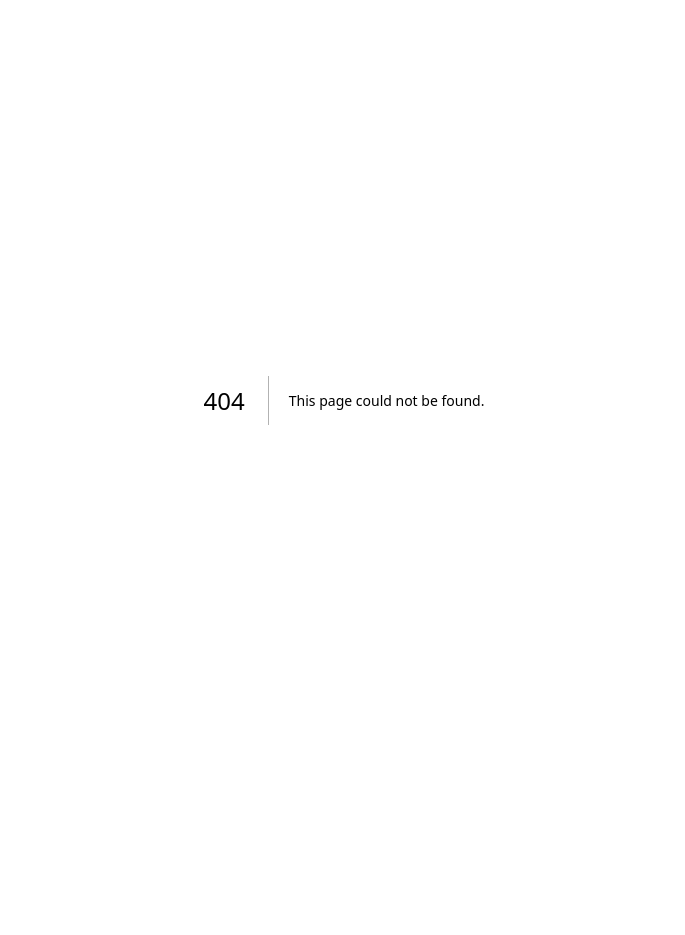
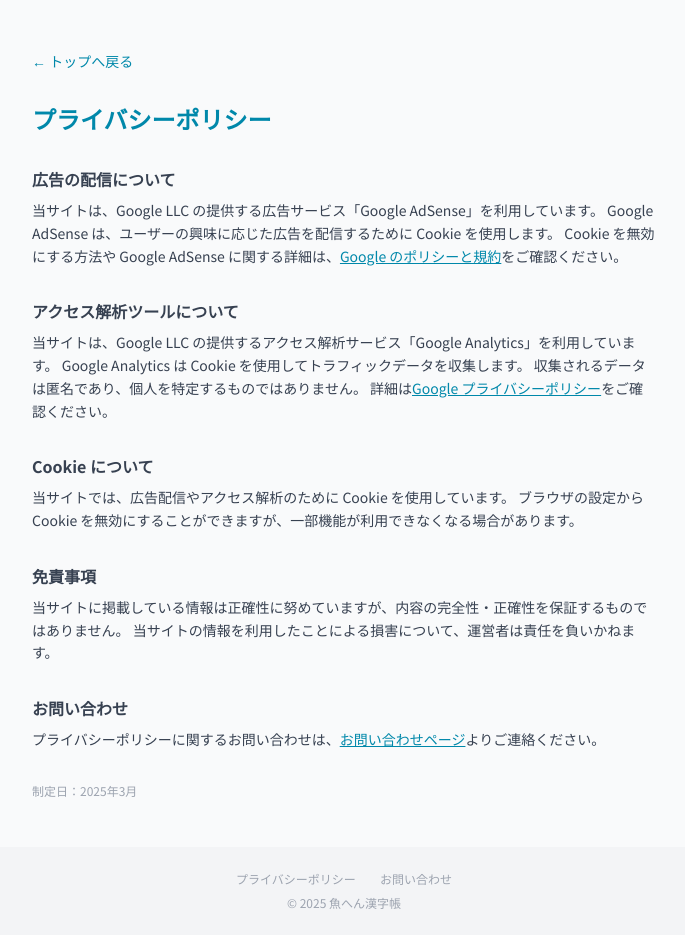
Before and after one commit to kai-ai-123/sakana-kanji, a Next.js app in the folder app/: page /privacy in a window 1280 px wide. Before the commit this address had no page. Shown: the whole page, without its empty margins (296-981 px from the left). Before the commit the page ends 800 px from the top, so only its background shows below. Built offline with nearby package versions, Linux system fonts and the light colour scheme.

Commit message:
Add privacy policy, contact page, and footer for AdSense review
Co-Authored-By: Claude Sonnet 4.6 <noreply@anthropic.com>

```diff
--- /dev/null
+++ b/app/app/contact/page.tsx
@@ -0,0 +1,32 @@
+import type { Metadata } from "next";
+import Link from "next/link";
+
+export const metadata: Metadata = {
+  title: "お問い合わせ | 魚へん漢字帳",
+  description: "魚へん漢字帳へのお問い合わせはこちらから。",
+};
+
+export default function ContactPage() {
+  return (
+    <main className="min-h-screen" style={{ background: "#f9fafb" }}>
+      <div className="max-w-2xl mx-auto px-6 py-12">
+        <Link href="/" className="text-sm mb-8 inline-block" style={{ color: "#0088AA" }}>
+          ← トップへ戻る
+        </Link>
+        <h1 className="text-2xl font-black mb-4" style={{ color: "#0088AA" }}>お問い合わせ</h1>
+        <p className="text-sm mb-8 leading-relaxed" style={{ color: "#374151" }}>
+          ご意見・ご要望・誤りのご指摘などは、X（Twitter）のDMまたは返信にてご連絡ください。
+        </p>
+        <a
+          href="https://x.com/kai_ai_123"
+          target="_blank"
+          rel="noopener noreferrer"
+          className="inline-flex items-center gap-2 px-6 py-3 rounded-lg font-bold text-white text-sm"
+          style={{ background: "#0088AA" }}
+        >
+          X（@kai_ai_123）で連絡する
+        </a>
+      </div>
+    </main>
+  );
+}
--- a/app/app/layout.tsx
+++ b/app/app/layout.tsx
@@ -60,6 +60,13 @@ export default function RootLayout({
           }}
         />
         {children}
+        <footer className="py-6 text-center text-xs" style={{ background: "#f3f4f6", color: "#9ca3af" }}>
+          <div className="flex justify-center gap-6 mb-2">
+            <a href="/privacy" className="hover:underline">プライバシーポリシー</a>
+            <a href="/contact" className="hover:underline">お問い合わせ</a>
+          </div>
+          <p>© 2025 魚へん漢字帳</p>
+        </footer>
         <Script src="https://www.googletagmanager.com/gtag/js?id=G-MDHVVRKTS0" strategy="afterInteractive" />
         <Script id="google-analytics" strategy="afterInteractive">
           {`
--- /dev/null
+++ b/app/app/privacy/page.tsx
@@ -0,0 +1,78 @@
+import type { Metadata } from "next";
+import Link from "next/link";
+
+export const metadata: Metadata = {
+  title: "プライバシーポリシー | 魚へん漢字帳",
+  description: "魚へん漢字帳のプライバシーポリシーです。",
+};
+
+export default function PrivacyPage() {
+  return (
+    <main className="min-h-screen" style={{ background: "#f9fafb" }}>
+      <div className="max-w-2xl mx-auto px-6 py-12">
+        <Link href="/" className="text-sm mb-8 inline-block" style={{ color: "#0088AA" }}>
+          ← トップへ戻る
+        </Link>
+        <h1 className="text-2xl font-black mb-8" style={{ color: "#0088AA" }}>プライバシーポリシー</h1>
+
+        <div className="space-y-8 text-sm leading-relaxed" style={{ color: "#374151" }}>
+          <section>
+            <h2 className="font-bold text-base mb-2">広告の配信について</h2>
+            <p>
+              当サイトは、Google LLC の提供する広告サービス「Google AdSense」を利用しています。
+              Google AdSense は、ユーザーの興味に応じた広告を配信するために Cookie を使用します。
+              Cookie を無効にする方法や Google AdSense に関する詳細は、
+              <a href="https://policies.google.com/technologies/ads" target="_blank" rel="noopener noreferrer" className="underline" style={{ color: "#0088AA" }}>
+                Google のポリシーと規約
+              </a>
+              をご確認ください。
+            </p>
+          </section>
+
+          <section>
+            <h2 className="font-bold text-base mb-2">アクセス解析ツールについて</h2>
+            <p>
+              当サイトは、Google LLC の提供するアクセス解析サービス「Google Analytics」を利用しています。
+              Google Analytics は Cookie を使用してトラフィックデータを収集します。
+              収集されるデータは匿名であり、個人を特定するものではありません。
+              詳細は
+              <a href="https://policies.google.com/privacy" target="_blank" rel="noopener noreferrer" className="underline" style={{ color: "#0088AA" }}>
+                Google プライバシーポリシー
+              </a>
+              をご確認ください。
+            </p>
+          </section>
+
+          <section>
+            <h2 className="font-bold text-base mb-2">Cookie について</h2>
+            <p>
+              当サイトでは、広告配信やアクセス解析のために Cookie を使用しています。
+              ブラウザの設定から Cookie を無効にすることができますが、一部機能が利用できなくなる場合があります。
+            </p>
+          </section>
+
+          <section>
+            <h2 className="font-bold text-base mb-2">免責事項</h2>
+            <p>
+              当サイトに掲載している情報は正確性に努めていますが、内容の完全性・正確性を保証するものではありません。
+              当サイトの情報を利用したことによる損害について、運営者は責任を負いかねます。
+            </p>
+          </section>
+
+          <section>
+            <h2 className="font-bold text-base mb-2">お問い合わせ</h2>
+            <p>
+              プライバシーポリシーに関するお問い合わせは、
+              <a href="/contact" className="underline" style={{ color: "#0088AA" }}>
+                お問い合わせページ
+              </a>
+              よりご連絡ください。
+            </p>
+          </section>
+
+          <p className="text-xs" style={{ color: "#9ca3af" }}>制定日：2025年3月</p>
+        </div>
+      </div>
+    </main>
+  );
+}
--- a/app/app/sitemap.ts
+++ b/app/app/sitemap.ts
@@ -8,5 +8,17 @@ export default function sitemap(): MetadataRoute.Sitemap {
       changeFrequency: "monthly",
       priority: 1,
     },
+    {
+      url: "https://sakanahen-kanji.vercel.app/privacy",
+      lastModified: new Date(),
+      changeFrequency: "yearly",
+      priority: 0.3,
+    },
+    {
+      url: "https://sakanahen-kanji.vercel.app/contact",
+      lastModified: new Date(),
+      changeFrequency: "yearly",
+      priority: 0.3,
+    },
   ];
 }
```
